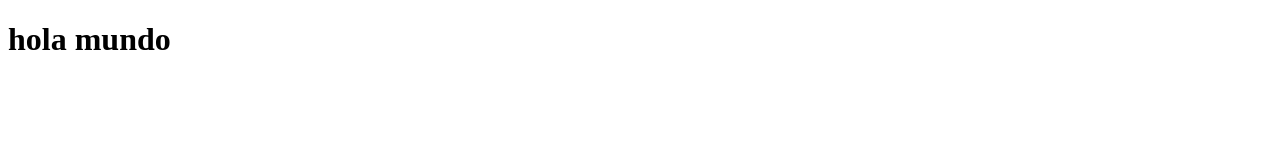
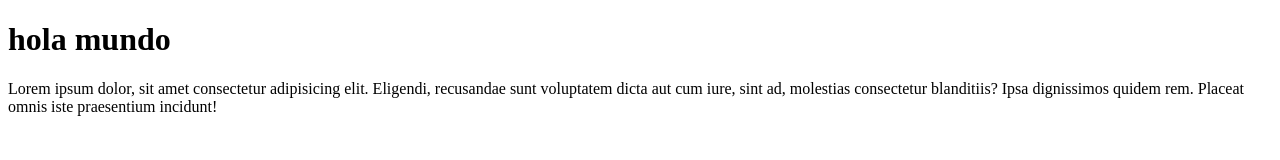
Before and after one commit to MatNick100/repositorio-ejemplo, a plain HTML site: page index.html in a window 1280 px wide. Drawn offline with Linux system fonts and the light colour scheme.

Commit message:
Agregamos un parrafo

```diff
--- a/index.html
+++ b/index.html
@@ -1,12 +1,18 @@
 <!DOCTYPE html>
 <html lang="en">
+
 <head>
     <meta charset="UTF-8">
     <meta name="viewport" content="width=device-width, initial-scale=1.0">
     <title>Document</title>
 </head>
+
 <body>
     <h1>hola mundo</h1>
+    <p>Lorem ipsum dolor, sit amet consectetur adipisicing elit. Eligendi, recusandae sunt voluptatem dicta aut cum
+        iure, sint ad, molestias consectetur blanditiis? Ipsa dignissimos quidem rem. Placeat omnis iste praesentium
+        incidunt!</p>
 
 </body>
+
 </html>
```
